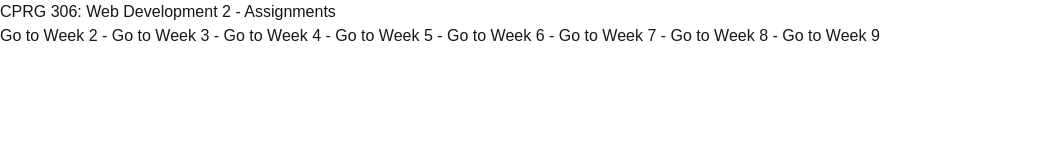
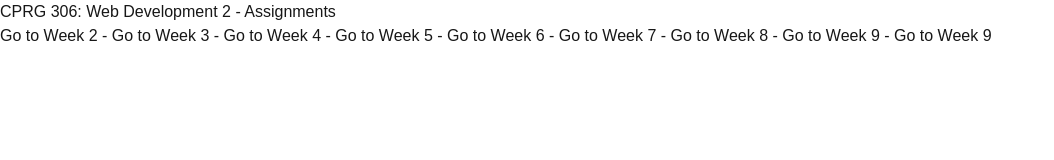
Before and after one commit to Jasleen-Kaur77/cprg306-assignments, a Next.js app: page / in a window 1280 px wide. Shown: the top 160 px of the page, without its empty margins (0-1054 px from the left). Built offline with nearby package versions, Linux system fonts and the light colour scheme; no server answers.

Commit message:
Add link to week-10

```diff
--- a/app/page.js
+++ b/app/page.js
@@ -12,6 +12,7 @@ export default function Page() {
       <Link href="/week-7"> - Go to Week 7</Link>
       <Link href="/week-8"> - Go to Week 8</Link>
       <Link href="/week-9"> - Go to Week 9</Link>
+      <Link href="/week-10"> - Go to Week 9</Link>
     </main>
   );
 }
```
